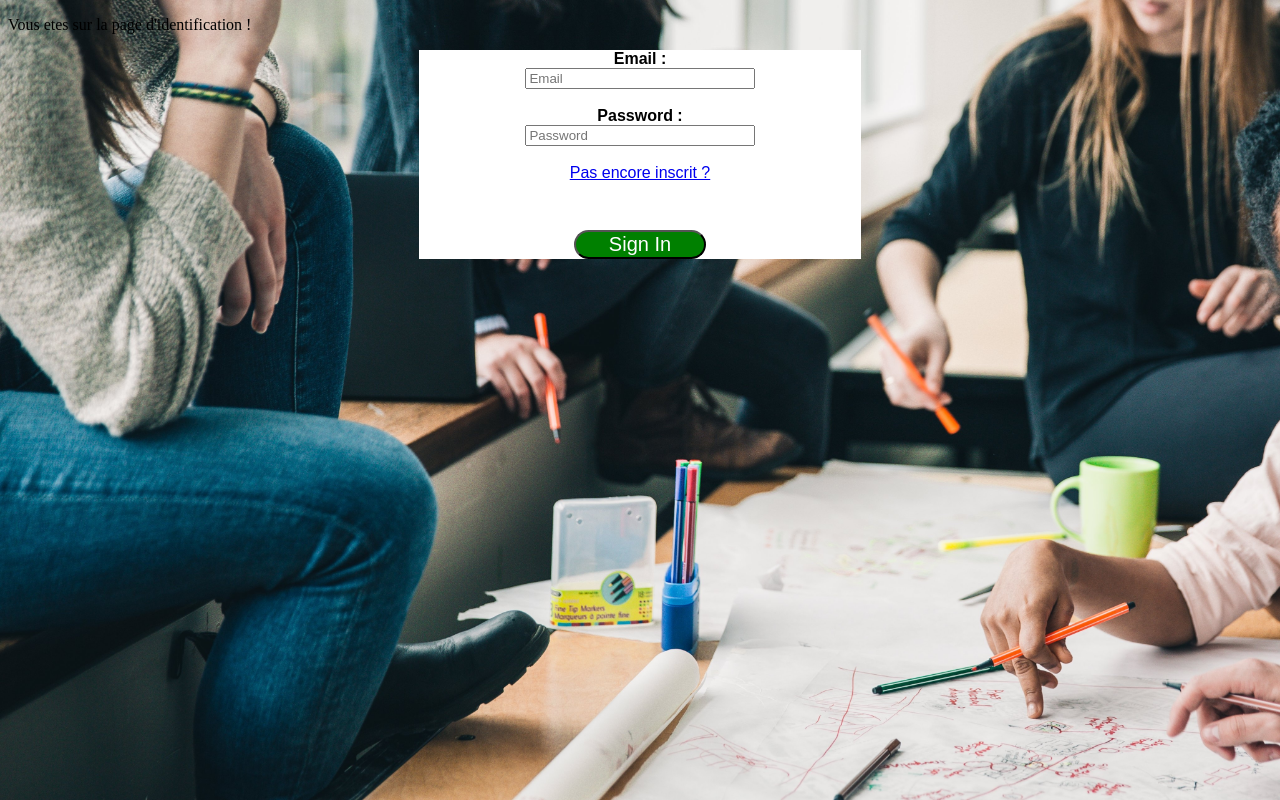
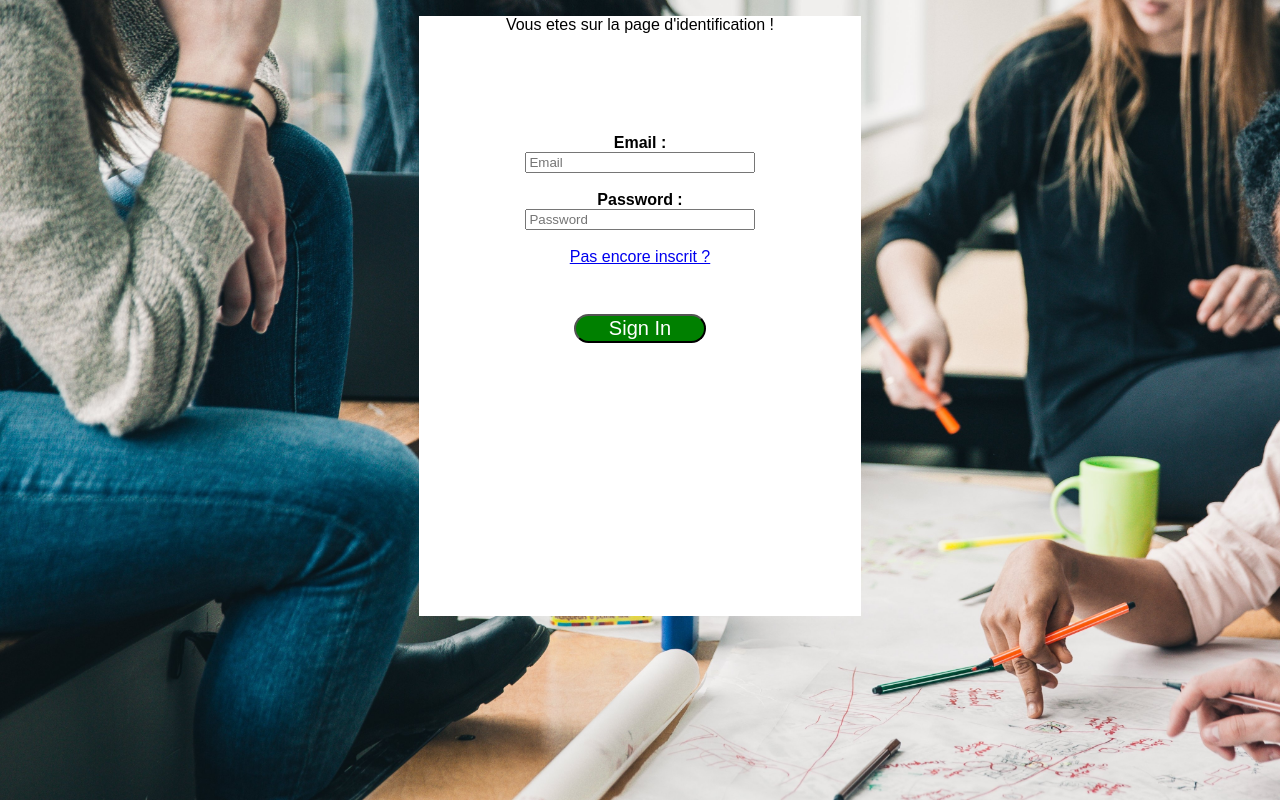
Before and after one commit to RaphaelCadillat/ProjetTransverseL2, a PHP site: page /signin.php in a window 1280 px wide. Run offline with PHP 8.4, Linux system fonts and the light colour scheme.

Commit message:
Suite design signin

```diff
--- a/SocialNetwork/signin.css
+++ b/SocialNetwork/signin.css
@@ -3,6 +3,9 @@ background-image: url("image/titre.jpg");
 width:auto;
 height: auto;
 background-size: cover;
+}
+body{
+    overflow: hidden;
 }
 button{
     font-family:Arial, Helvetica, sans-serif;
@@ -24,9 +27,11 @@ h1{
     margin: auto;
     background-color: white;
     width: 35%;
-    height: 80%;
+    height: 600px;
     font-family: Arial, Helvetica, sans-serif;
     text-align: center;
+
+
 
 }
 
@@ -36,3 +41,7 @@ input{
     margin: auto;
     height: 25%;
 }
+form{
+    margin-top: 100px;
+    margin-bottom: 100px;
+}
--- a/SocialNetwork/signin.php
+++ b/SocialNetwork/signin.php
@@ -6,10 +6,11 @@
         <link rel="stylesheet"href="signin.css" />
     </head>
     <body>
+
+        <div class="formulaire">
         <p>Vous etes sur la page d'identification !</p>
-        <div class="formulaire">
         <form action="" method="post">
-       <strong> Email : </strong><br>
+       <strong > Email : </strong><br>
             <div>
 
             <input id="email" type="email" name="mail_user" placeholder="Email" required="required">
```
